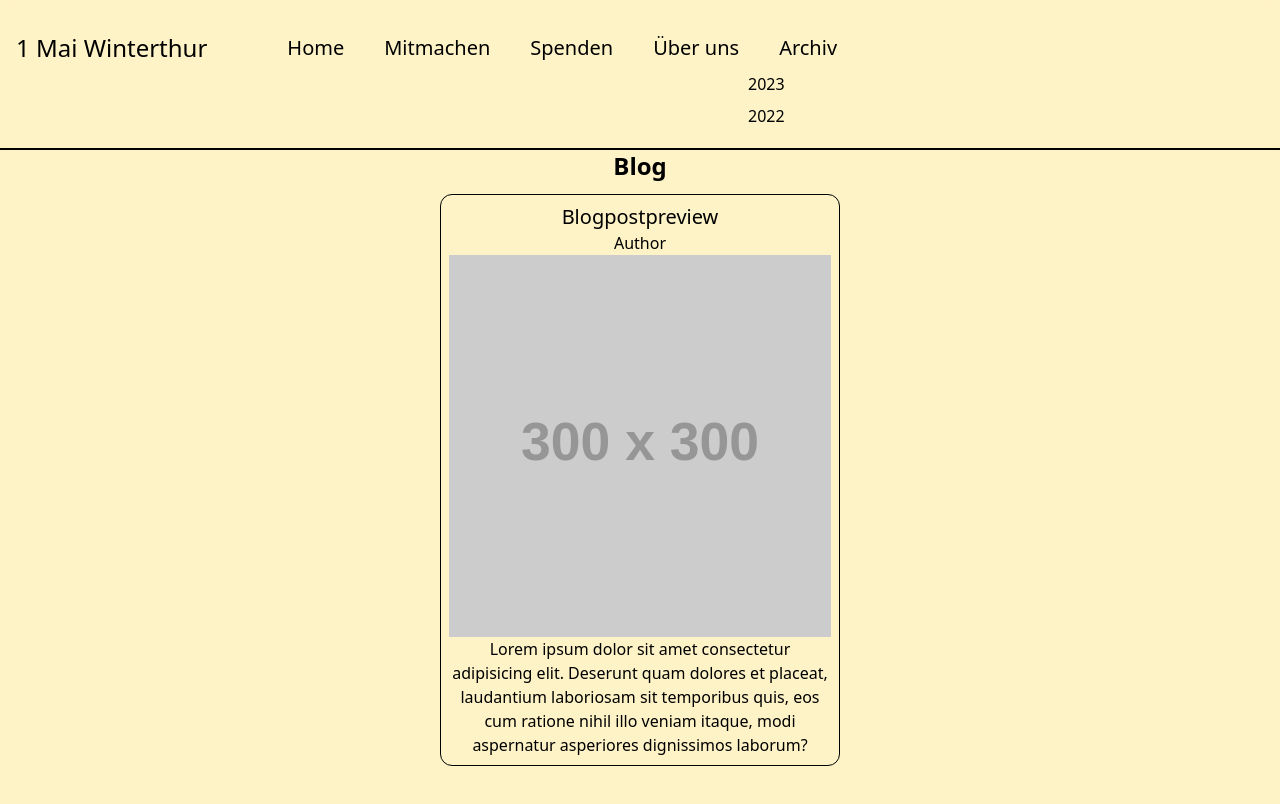
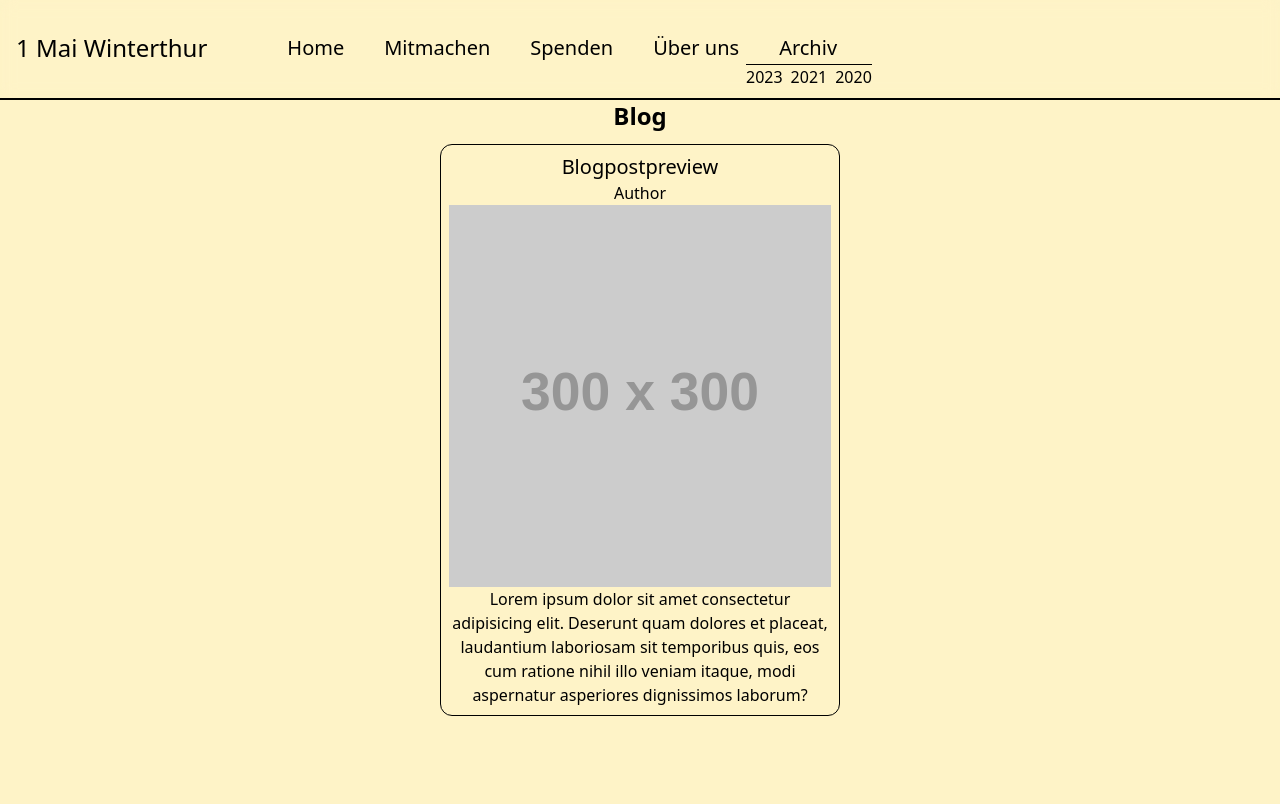
Before and after one commit to Jelenal1/1mai_website, a Next.js app: page /blog in a window 1280 px wide. Both pictures are taken after a click on the button "Archiv". Built offline with nearby package versions, Linux system fonts and the light colour scheme.

Commit message:
style: navbar archive link animations

```diff
--- a/app/_components/Navbar.tsx
+++ b/app/_components/Navbar.tsx
@@ -33,13 +33,14 @@ export default function Navbar() {
       </div>
       <div
         className={
-          openArchiv ? "mb-5 ml-[740px] hidden lg:flex lg:flex-col" : "hidden"
+          openArchiv
+            ? "ml-[738px] hidden w-fit gap-2 border-t border-black transition-all lg:flex"
+            : "invisible flex w-fit gap-2 transition-all"
         }
       >
-        <Link href={"/archive/2023"} className="my-2">
-          2023
-        </Link>
-        <Link href={"/archive/2023"}>2022</Link>
+        <Link href={"/archive/2023"}>2023</Link>
+        <Link href={"/archive/2023"}>2021</Link>
+        <Link href={"/archive/2023"}>2020</Link>
       </div>
     </div>
   );
```
